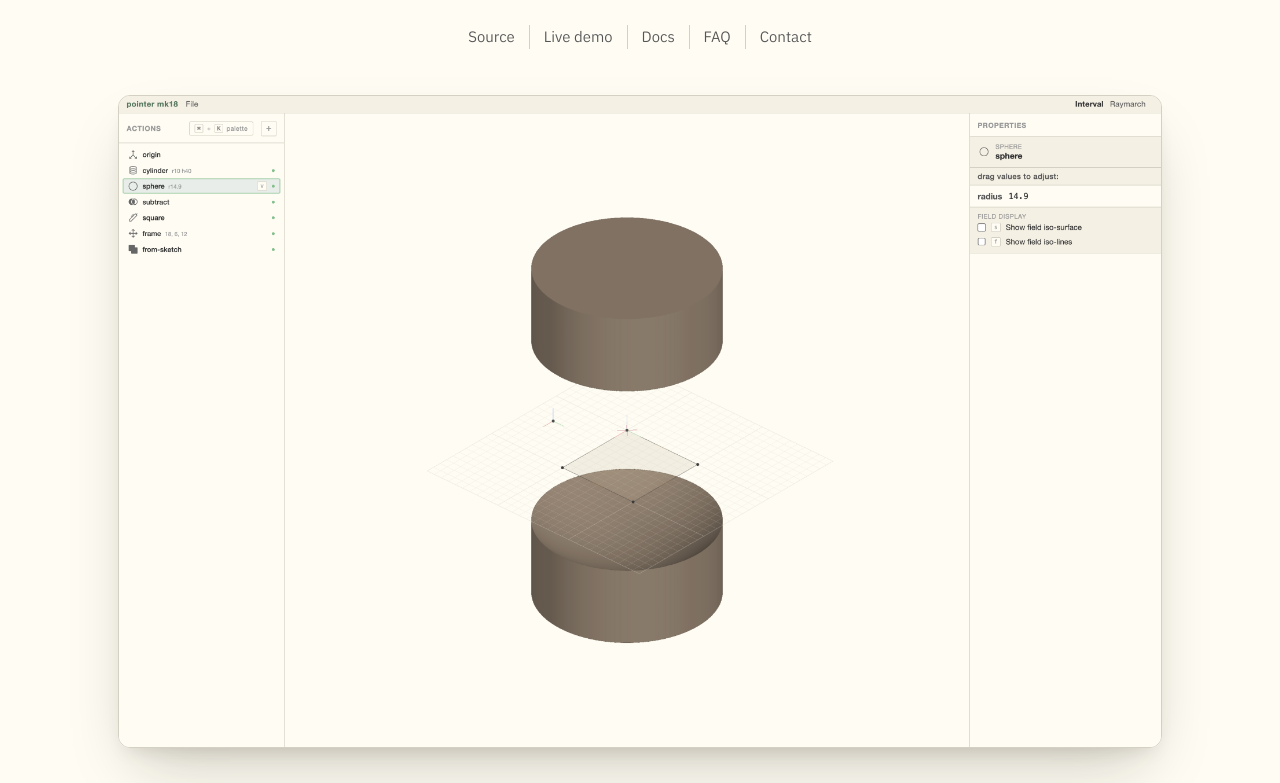
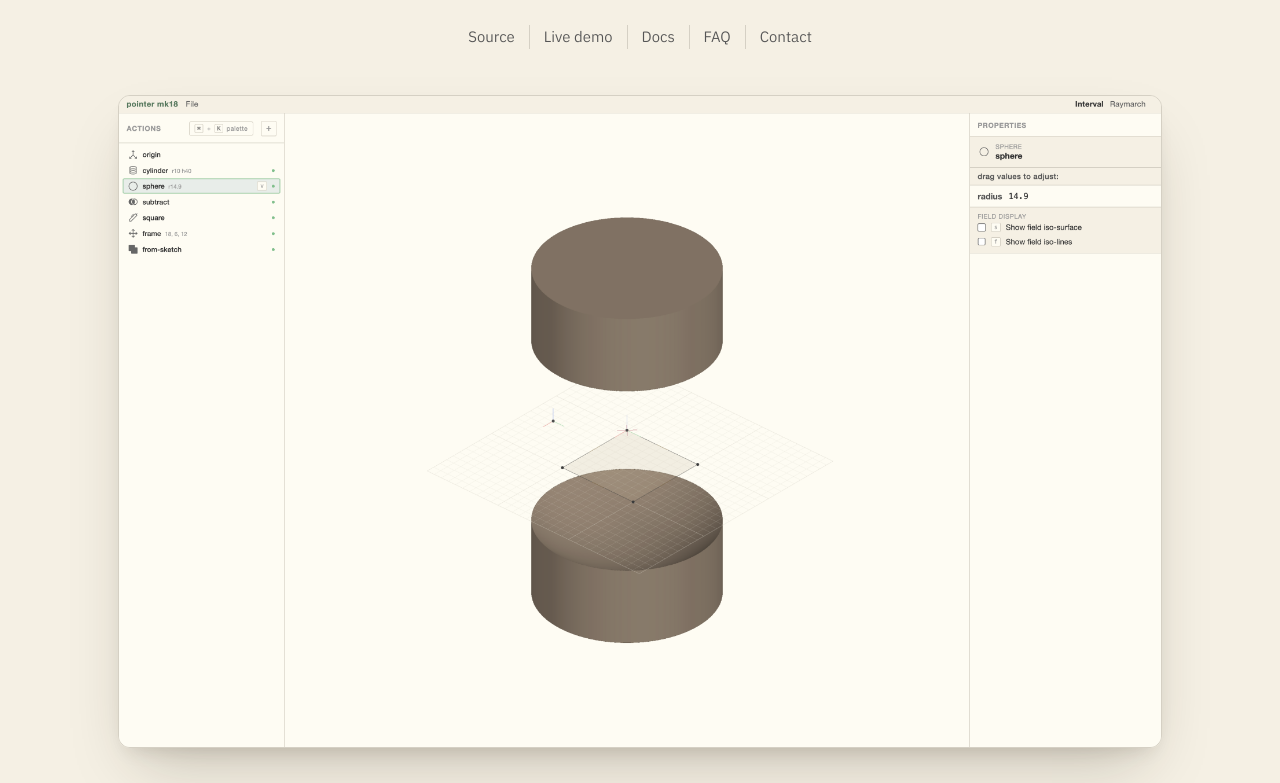
Before and after one commit to DekalCorp/dekalcorp.github.io, a plain HTML site: page index.html in a window 1280 px wide. Shown: the part 265-1048 px from the top of the page. Drawn offline with Linux system fonts and the light colour scheme.

Commit message:
change color scheme

```diff
--- a/index.html
+++ b/index.html
@@ -13,8 +13,8 @@
         }
 
         :root {
-            --bg-page: #FEFCF3;
-            --bg-surface: #F5F0E4;
+            --bg-page: #F5F0E4;
+            --bg-surface: #FEFCF3;
             --border: #D5D0C4;
             --text-primary: #333;
             --text-secondary: #555;
```
Also changed, not shown: contact.html (+3 -3 lines).
